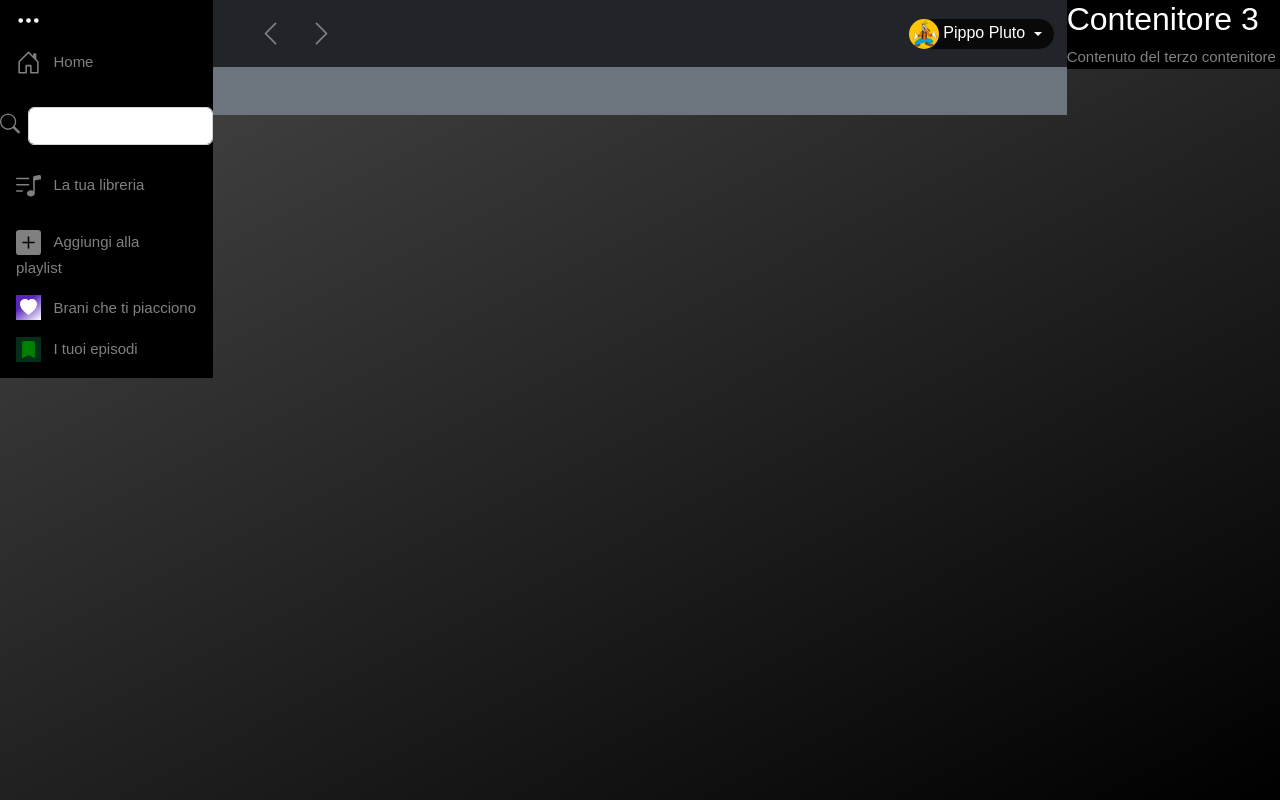
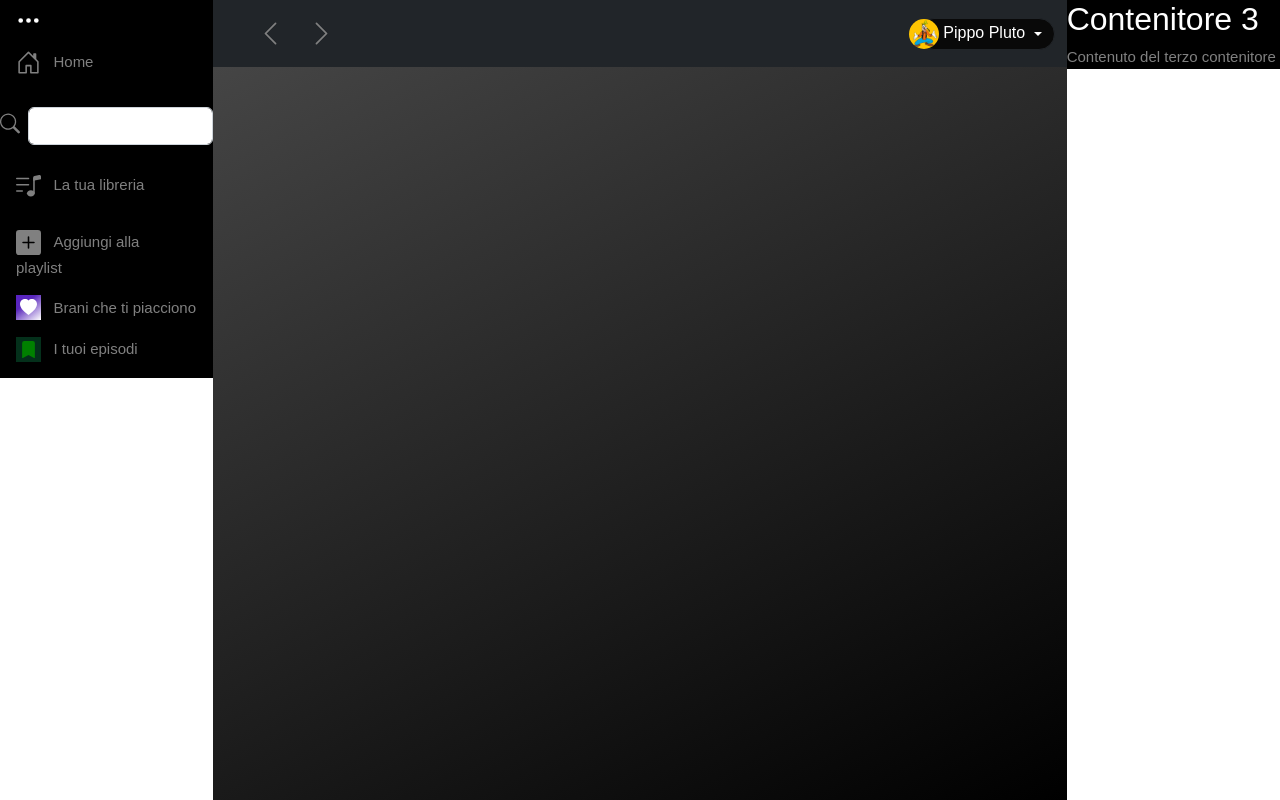
Before and after one commit to ettoredf/Build-Week-2, a plain HTML site: page bw2_f0623b_gruppo5_11_12_2023/homepage2.html in a window 1280 px wide. Drawn offline with nearby package versions, Linux system fonts and the light colour scheme; no server answers.

Commit message:
aggiornamento 12-48

```diff
--- a/bw2_f0623b_gruppo5_11_12_2023/Style/style.css
+++ b/bw2_f0623b_gruppo5_11_12_2023/Style/style.css
@@ -70,8 +70,6 @@
 body {
   margin: 0;
   box-sizing: content-box;
-  background: rgb(73, 73, 73);
-  background: linear-gradient(153deg, rgba(73, 73, 73, 1) 0%, rgba(0, 0, 0, 1) 100%);
 }
 /* COLONNA SINISTRA */
 .navbar-collapse {
@@ -132,7 +130,7 @@ body {
 }
 
 .vh-100 {
-  height: 100%;
+  height: vh !important;
 }
 
 .nav-link {
@@ -158,8 +156,23 @@ h6 a {
   max-width: 220px;
   height: 280px;
   margin-bottom: 5px;
+  background-color: #161616;
 }
 
 .card-text {
   justify-content: end;
 }
+.customColo {
+  color: white;
+}
+
+#contCard2 {
+  background: rgb(73, 73, 73);
+  background: linear-gradient(153deg, rgba(73, 73, 73, 1) 0%, rgba(0, 0, 0, 1) 100%);
+
+  height: 100vh; /* 80% dell'altezza della viewport */
+}
+
+#contCard1 {
+  height: 100vh;
+}
--- a/bw2_f0623b_gruppo5_11_12_2023/assets/js/script.js
+++ b/bw2_f0623b_gruppo5_11_12_2023/assets/js/script.js
@@ -80,7 +80,7 @@ const createCard = (obj, cardType) => {
   <div class="card gx-4" id="large">
     <img src="${obj.album.cover}" class="card-img-top" alt="...">
     <div class="card-body d-flex flex-column justify-content-between">
-      <h6 class="card-title m max-h-50 fs-6"><a class="customColorA" href="./album.html?idAlbum=${obj.album.id}">${obj.album.title}</a></h6>
+      <h6 class="card-title m max-h-50 fs-6"><a class="customColo" href="./album.html?idAlbum=${obj.album.id}">${obj.album.title}</a></h6>
       <p class="card-text">${obj.artist.name}</p>
     </div>
   </div>`;
--- a/bw2_f0623b_gruppo5_11_12_2023/homepage2.html
+++ b/bw2_f0623b_gruppo5_11_12_2023/homepage2.html
@@ -9,8 +9,8 @@
   </head>
   <body class="">
     <div class="container-fluid">
-      <div class="row vh-100">
-        <div class="col-2 px-0 overflow-hidden">
+      <div class="row">
+        <div class="col-2 px-0 overflow-auto" id="contCard1">
           <!-- Contenitore 1 -->
           <div class="bg-black text-white">
             <ul class="navbar-nav flex-column">
@@ -154,9 +154,9 @@
             </ul>
           </div>
         </div>
-        <div class="col-8 px-0 vh-100 overflow-y-auto">
+        <div class="col-8 px-0 overflow-auto" id="contCard2">
           <!-- Contenitore 2 -->
-          <div class="bg-secondary text-white">
+          <div class="text-white">
             <nav class="navbar navbar-expand-lg navbar-light bg-dark position-sticky">
               <div class="container">
                 <div class="collapse navbar-collapse" id="navbarNav">
```
